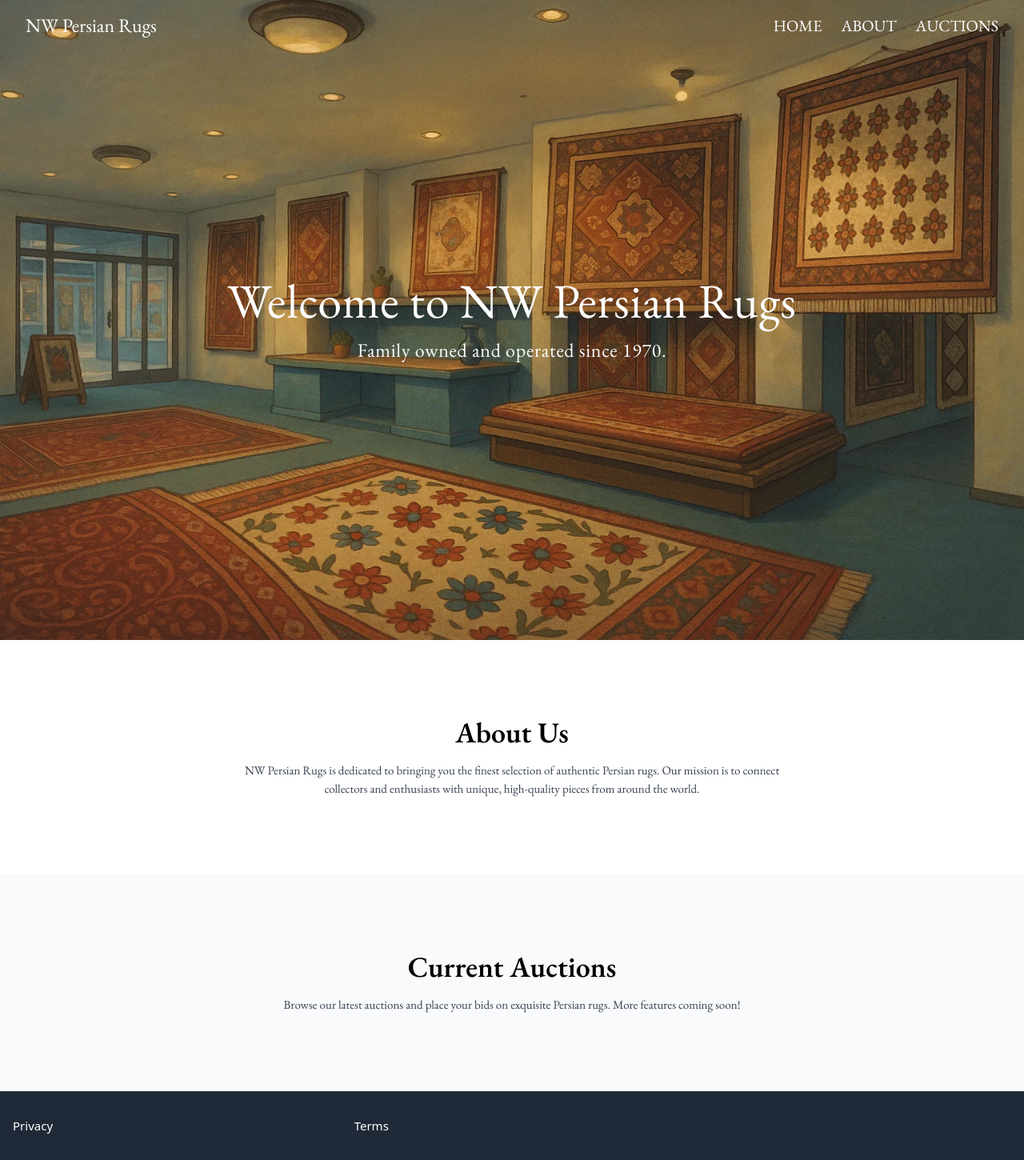
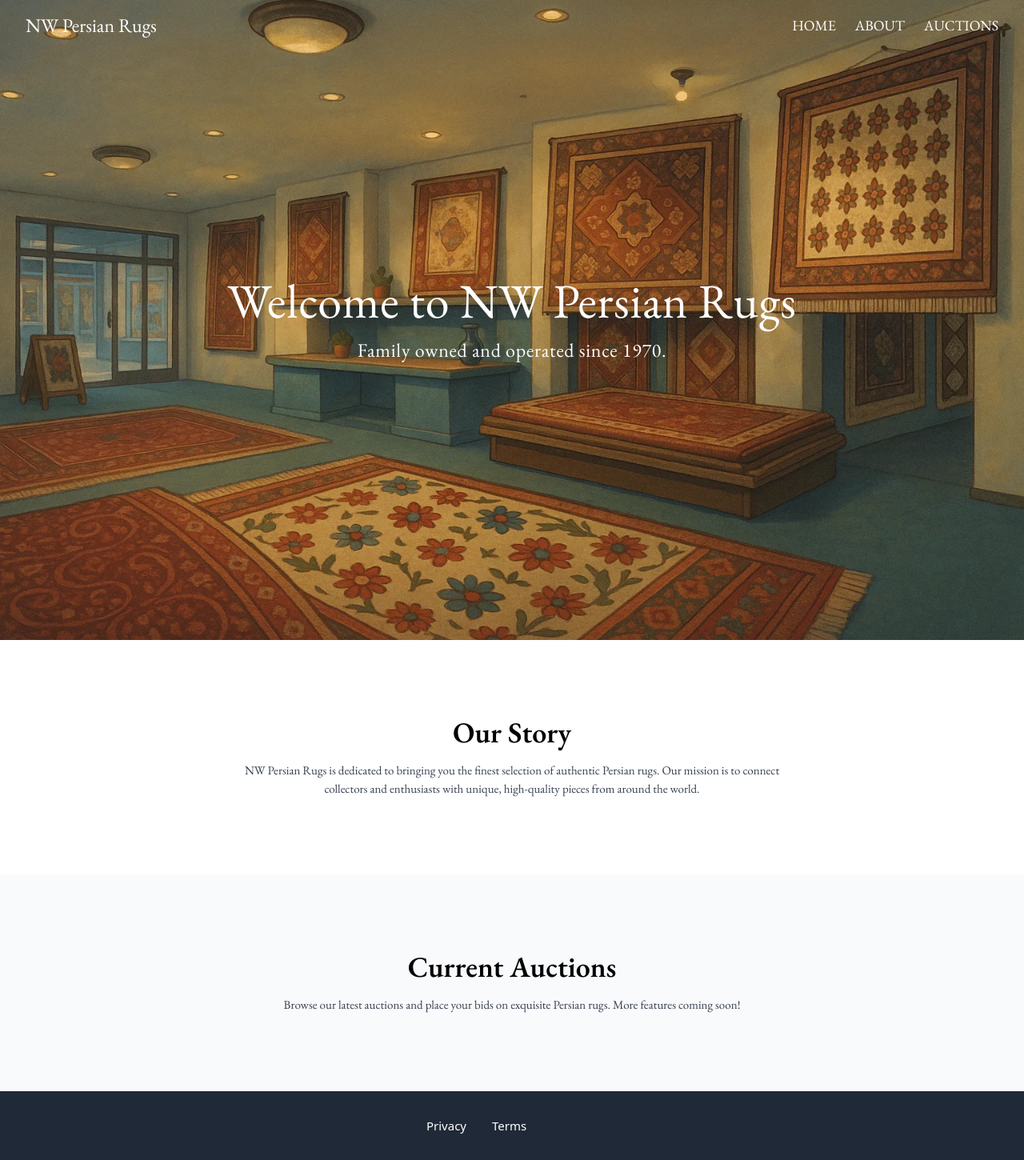
Before and after one commit to kdjordan/nwrugs, a Vue app: page / in a window 1280 px wide. Shown: the whole page at 80% size. Built offline with nearby package versions, Linux system fonts and the light colour scheme.

Commit message:
Update About section title, adjust footer layout, and add .env to .gitignore

```diff
--- a/src/components/About.vue
+++ b/src/components/About.vue
@@ -1,6 +1,6 @@
 <template>
   <section id="about" class="py-24 px-4 bg-white flex flex-col items-center">
-    <h2 class="text-3xl md:text-4xl font-semibold mb-4">About Us</h2>
+    <h2 class="text-3xl md:text-4xl font-semibold mb-4">Our Story</h2>
     <p class="max-w-2xl text-center text-gray-700">
       NW Persian Rugs is dedicated to bringing you the finest selection of
       authentic Persian rugs. Our mission is to connect collectors and
--- a/src/components/TheFooter.vue
+++ b/src/components/TheFooter.vue
@@ -1,6 +1,6 @@
 <template>
-  <footer class="bg-gray-800 text-white py-8">
-    <div class="container mx-auto px-4">
+  <footer class="bg-gray-800 text-white py-8 w-full flex justify-center">
+    <div>
       <div class="grid grid-cols-1 md:grid-cols-3 gap-8">
         <router-link to="/privacy" class="text-white hover:underline"
           >Privacy</router-link
--- a/src/components/TopNav.vue
+++ b/src/components/TopNav.vue
@@ -6,10 +6,10 @@
     <div class="text-2xl text-white">NW Persian Rugs</div>
 
     <!-- Desktop Navigation - only on md+ screens -->
-    <div class="hidden md:flex space-x-6 ml-auto text-xl uppercase">
-      <a href="#hero" class="text-white hover:underline">Home</a>
-      <a href="#about" class="text-white hover:underline">About</a>
-      <a href="#auctions" class="text-white hover:underline">Auctions</a>
+    <div class="hidden md:flex space-x-6 ml-auto text-lg uppercase text-white">
+      <a href="#hero" class="">Home</a>
+      <a href="#about" class="">About</a>
+      <a href="#auctions" class="">Auctions</a>
 
     </div>
 
```
Also changed, not shown: .cursor/rules/ebay.md (added), 2 other files (tests, documents, lock files or other folders).
